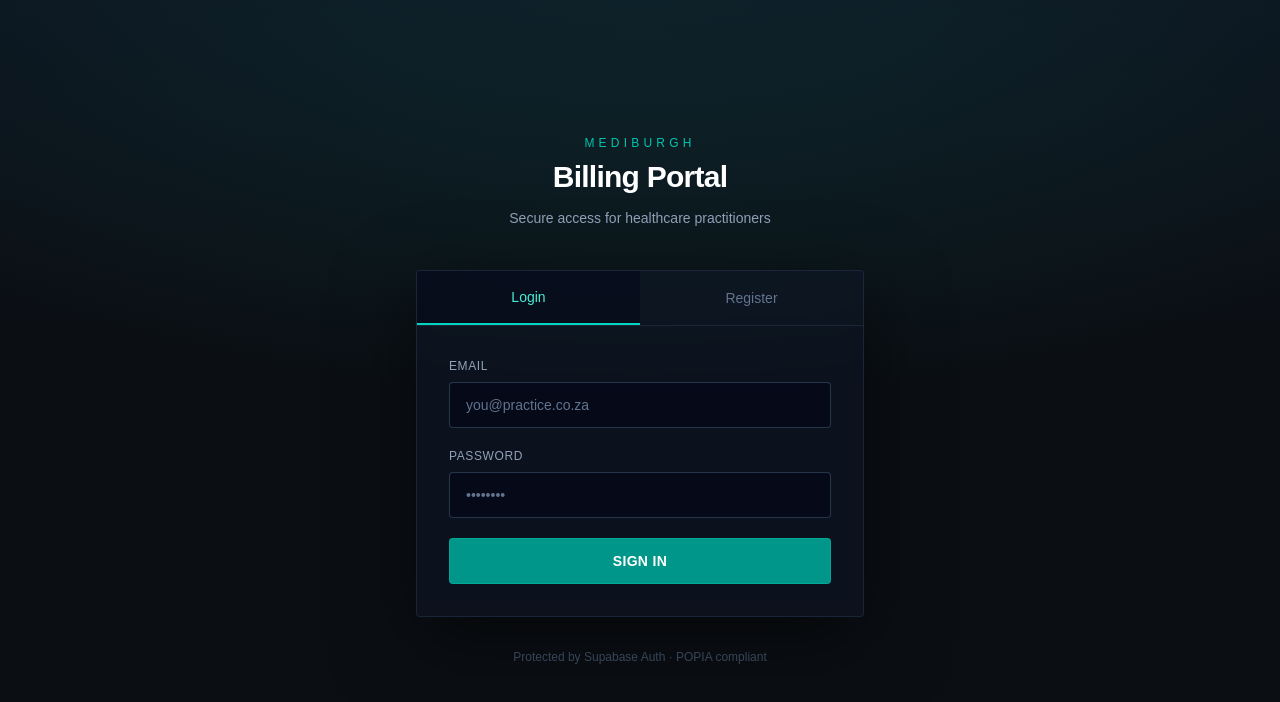
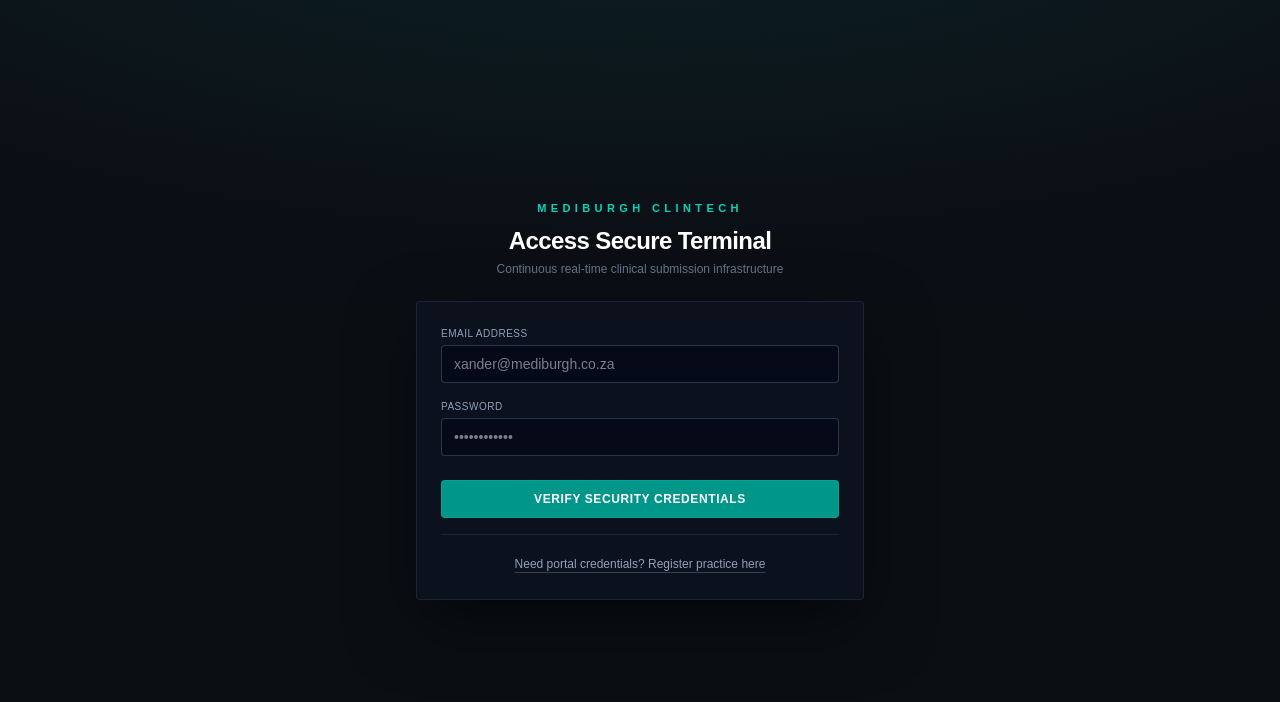
Before and after one commit to BurkeBomb/mediburgh-billing, a Next.js app: page / in a window 1280 px wide. Shown: the top 702 px of the page. Built offline with nearby package versions, Linux system fonts and the light colour scheme.

Commit message:
feat: complete catch-all auth gateway with dynamic profile role routing

```diff
--- a/app/page.tsx
+++ b/app/page.tsx
@@ -1,376 +1,217 @@
 "use client";
 
-import { FormEvent, useState } from "react";
+import { useState, useEffect } from "react";
 import { createClient } from "@/utils/supabase";
 
-type AuthMode = "login" | "register";
+export default function AuthenticationGatePage() {
+  const [email, setEmail] = useState("");
+  const [password, setPassword] = useState("");
+  const [authMode, setAuthMode] = useState<"login" | "register">("login");
 
-const inputClassName =
-  "w-full rounded-sm border border-slate-700/80 bg-slate-950/60 px-4 py-3 text-sm text-slate-100 placeholder:text-slate-500 outline-none transition focus:border-teal-500/70 focus:ring-1 focus:ring-teal-500/40";
+  // Registration Profile Metadata States
+  const [firstName, setFirstName] = useState("");
+  const [lastName, setLastName] = useState("");
+  const [practiceNumber, setPracticeNumber] = useState("");
+  const [specialty, setSpecialty] = useState("General Anesthesia");
 
-export default function Home() {
-  const [mode, setMode] = useState<AuthMode>("login");
-  const [loading, setLoading] = useState(false);
-  const [message, setMessage] = useState<{ type: "error" | "success"; text: string } | null>(
-    null,
-  );
+  const [processing, setProcessing] = useState(false);
+  const [error, setError] = useState<string | null>(null);
+  const [message, setMessage] = useState<string | null>(null);
 
-  const [loginEmail, setLoginEmail] = useState("");
-  const [loginPassword, setLoginPassword] = useState("");
+  const supabase = createClient();
 
-  const [firstName, setFirstName] = useState("");
-  const [surname, setSurname] = useState("");
-  const [practiceNumber, setPracticeNumber] = useState("");
-  const [specialty, setSpecialty] = useState("");
-  const [email, setEmail] = useState("");
-  const [contactNumber, setContactNumber] = useState("");
-  const [password, setPassword] = useState("");
-  const [privacyAccepted, setPrivacyAccepted] = useState(false);
+  // Route authenticated session configurations instantly on mount
+  useEffect(() => {
+    async function checkExistingSession() {
+      const { data: authData } = await supabase.auth.getUser();
+      if (authData?.user) {
+        handleRoleDirection(authData.user.id);
+      }
+    }
+    checkExistingSession();
+  }, []);
 
-  async function handleLogin(e: FormEvent) {
+  const handleRoleDirection = async (userId: string) => {
+    try {
+      const { data: profile, error: profileErr } = await supabase
+        .from("profiles")
+        .select("role")
+        .eq("id", userId)
+        .single();
+
+      if (profileErr || !profile) throw new Error("Practice configuration profile row missing.");
+
+      if (profile.role === "practitioner") {
+        window.location.href = "/dashboard";
+      } else {
+        window.location.href = "/office";
+      }
+    } catch (err: any) {
+      setError("Authorization routing error. Profile row sync failure.");
+      await supabase.auth.signOut();
+    }
+  };
+
+  const handleAuthenticationSubmit = async (e: React.FormEvent) => {
     e.preventDefault();
-    setLoading(true);
-    setMessage(null);
-
-    const supabase = createClient();
-    const { error } = await supabase.auth.signInWithPassword({
-      email: loginEmail,
-      password: loginPassword,
-    });
-
-    setLoading(false);
-
-    if (error) {
-      setMessage({ type: "error", text: error.message });
+    if (!email.trim() || !password.trim()) {
+      setError("Please input your authorization credentials completely.");
       return;
     }
 
-    setMessage({ type: "success", text: "Signed in successfully." });
-  }
-
-  async function handleRegister(e: FormEvent) {
-    e.preventDefault();
-    setLoading(true);
+    setProcessing(true);
+    setError(null);
     setMessage(null);
 
-    if (!privacyAccepted) {
-      setLoading(false);
-      setMessage({ type: "error", text: "Please accept the Privacy Policy to continue." });
-      return;
+    try {
+      if (authMode === "login") {
+        // ── EXECUTE SECURE PORTAL LOGIN ──
+        const { data: loginData, error: loginErr } = await supabase.auth.signInWithPassword({
+          email: email.trim(),
+          password: password.trim(),
+        });
+
+        if (loginErr) throw loginErr;
+        if (loginData?.user) {
+          handleRoleDirection(loginData.user.id);
+        }
+      } else {
+        // ── EXECUTE SECURE REGISTRATION FLOW ──
+        if (!firstName.trim() || !lastName.trim()) {
+          throw new Error("First name and surname fields are required for profile generation.");
+        }
+
+        const { data: registerData, error: registerErr } = await supabase.auth.signUp({
+          email: email.trim(),
+          password: password.trim(),
+        });
+
+        if (registerErr) throw registerErr;
+
+        if (registerData?.user) {
+          // Write explicit structural data parameters to profiles relation table
+          const { error: profileCreateErr } = await supabase
+            .from("profiles")
+            .insert([
+              {
+                id: registerData.user.id,
+                name: firstName.trim(),
+                surname: lastName.trim(),
+                practice_number: practiceNumber.trim() || null,
+                specialty: specialty,
+                email: email.trim().toLowerCase(),
+                role: "practitioner", // Default signups to clinical theater interface tracking
+              },
+            ]);
+
+          if (profileCreateErr) throw profileCreateErr;
+
+          setMessage("Secure practice registration complete. Accessing control panel...");
+          handleRoleDirection(registerData.user.id);
+        }
+      }
+    } catch (err: any) {
+      console.error("Auth transaction anomaly logged:", err);
+      setError(err.message || "Credential verification pipeline handshake failed.");
+    } finally {
+      setProcessing(false);
     }
-
-    const supabase = createClient();
-    const { data, error: signUpError } = await supabase.auth.signUp({
-      email,
-      password,
-      options: {
-        data: {
-          first_name: firstName,
-          surname,
-          practice_number: practiceNumber,
-          specialty,
-          contact_number: contactNumber,
-        },
-      },
-    });
-
-    if (signUpError) {
-      setLoading(false);
-      setMessage({ type: "error", text: signUpError.message });
-      return;
-    }
-
-    const userId = data.user?.id;
-    if (!userId) {
-      setLoading(false);
-      setMessage({
-        type: "error",
-        text: "Account created, but no user ID was returned. Check your email to confirm signup.",
-      });
-      return;
-    }
-
-    const { error: profileError } = await supabase.from("profiles").insert({
-      id: userId,
-      name: firstName,
-      surname,
-      practice_number: practiceNumber,
-      specialty,
-      email,
-      contact_number: contactNumber,
-      role: "practitioner",
-    });
-
-    setLoading(false);
-
-    if (profileError) {
-      setMessage({
-        type: "error",
-        text: `Account created, but profile setup failed: ${profileError.message}`,
-      });
-      return;
-    }
-
-    setMessage({
-      type: "success",
-      text: "Registration complete. Check your email if confirmation is required.",
-    });
-  }
+  };
 
   return (
-    <div className="relative flex min-h-full flex-1 items-center justify-center overflow-hidden bg-[#0b0f14] px-4 py-12">
-      <div
-        aria-hidden
-        className="pointer-events-none absolute inset-0 bg-[radial-gradient(ellipse_80%_60%_at_50%_-10%,rgba(20,184,166,0.18),transparent)]"
-      />
-      <div
-        aria-hidden
-        className="pointer-events-none absolute inset-0 bg-[linear-gradient(to_bottom,rgba(15,23,42,0.4),transparent_40%,rgba(11,15,20,0.9))]"
-      />
+    <div className="relative min-h-screen flex flex-col justify-center items-center bg-[#0b0f14] px-4 py-12 sm:px-6 lg:px-8 overflow-hidden">
+      {/* Visual Aesthetic Layers */}
+      <div aria-hidden className="pointer-events-none absolute inset-0 bg-[radial-gradient(ellipse_80%_50%_at_50%_-20%,rgba(20,184,166,0.12),transparent)]" />
+      <div aria-hidden className="pointer-events-none absolute inset-0 bg-[linear-gradient(to_bottom,rgba(15,23,42,0.1),transparent_40%,rgba(11,15,20,1))]" />
 
-      <div className="relative w-full max-w-md">
-        <header className="mb-10 text-center">
-          <p className="mb-2 text-xs font-medium uppercase tracking-[0.35em] text-teal-400/90">
-            Mediburgh
+      <div className="relative w-full max-w-md space-y-6 z-10">
+        <div className="text-center">
+          <p className="text-[11px] font-semibold uppercase tracking-[0.4em] text-teal-400">Mediburgh ClinTech</p>
+          <h2 className="mt-2 text-2xl font-bold tracking-tight text-white">
+            {authMode === "login" ? "Access Secure Terminal" : "Register Practice Token"}
+          </h2>
+          <p className="mt-1 text-xs text-slate-500">
+            Continuous real-time clinical submission infrastructure
           </p>
-          <h1 className="text-3xl font-semibold tracking-tight text-white">
-            Billing Portal
-          </h1>
-          <p className="mt-3 text-sm leading-relaxed text-slate-400">
-            Secure access for healthcare practitioners
-          </p>
-        </header>
+        </div>
 
-        <div className="overflow-hidden rounded-sm border border-slate-800/90 bg-slate-900/40 shadow-[0_24px_80px_rgba(0,0,0,0.55)] backdrop-blur-sm">
-          <div className="grid grid-cols-2 border-b border-slate-800/90">
+        <div className="rounded-sm border border-slate-800/90 bg-slate-900/40 p-6 shadow-[0_24px_64px_rgba(0,0,0,0.5)] backdrop-blur-sm">
+          {error && (
+            <div className="mb-4 rounded-sm border border-red-500/30 bg-red-950/20 px-3 py-2 text-xs text-red-300">
+              {error}
+            </div>
+          )}
+          {message && (
+            <div className="mb-4 rounded-sm border border-teal-500/30 bg-teal-950/20 px-3 py-2 text-xs text-teal-200">
+              {message}
+            </div>
+          )}
+
+          <form onSubmit={handleAuthenticationSubmit} className="space-y-4">
+            {authMode === "register" && (
+              <div className="grid grid-cols-2 gap-3 animation-fadeIn">
+                <div>
+                  <label htmlFor="first-name-input" className="block text-[10px] font-medium uppercase tracking-wider text-slate-400 mb-1">First Name</label>
+                  <input id="first-name-input" type="text" value={firstName} onChange={(e) => setFirstName(e.target.value)} className="w-full rounded-sm border border-slate-700/80 bg-slate-950/60 px-3 py-2 text-sm text-slate-100 outline-none transition focus:border-teal-500/70" placeholder="Xander" required />
+                </div>
+                <div>
+                  <label htmlFor="last-name-input" className="block text-[10px] font-medium uppercase tracking-wider text-slate-400 mb-1">Surname</label>
+                  <input id="last-name-input" type="text" value={lastName} onChange={(e) => setLastName(e.target.value)} className="w-full rounded-sm border border-slate-700/80 bg-slate-950/60 px-3 py-2 text-sm text-slate-100 outline-none transition focus:border-teal-500/70" placeholder="Burke" required />
+                </div>
+              </div>
+            )}
+
+            <div>
+              <label htmlFor="auth-email-input" className="block text-[10px] font-medium uppercase tracking-wider text-slate-400 mb-1">Email Address</label>
+              <input id="auth-email-input" type="email" value={email} onChange={(e) => setEmail(e.target.value)} className="w-full rounded-sm border border-slate-700/80 bg-slate-950/60 px-3 py-2 text-sm text-slate-100 outline-none transition focus:border-teal-500/70" placeholder="xander@mediburgh.co.za" required />
+            </div>
+
+            <div>
+              <label htmlFor="auth-password-input" className="block text-[10px] font-medium uppercase tracking-wider text-slate-400 mb-1">Password</label>
+              <input id="auth-password-input" type="password" value={password} onChange={(e) => setPassword(e.target.value)} className="w-full rounded-sm border border-slate-700/80 bg-slate-950/60 px-3 py-2 text-sm text-slate-100 outline-none transition focus:border-teal-500/70" placeholder="••••••••••••" required />
+            </div>
+
+            {authMode === "register" && (
+              <div className="grid grid-cols-1 sm:grid-cols-2 gap-3 border-t border-slate-800/60 pt-3">
+                <div>
+                  <label htmlFor="practice-num-input" className="block text-[10px] font-medium uppercase tracking-wider text-slate-400 mb-1">Practice Number</label>
+                  <input id="practice-num-input" type="text" value={practiceNumber} onChange={(e) => setPracticeNumber(e.target.value)} className="w-full rounded-sm border border-slate-700/80 bg-slate-950/60 px-3 py-2 text-sm text-slate-100 outline-none transition focus:border-teal-500/70" placeholder="e.g. 0123456" />
+                </div>
+                <div>
+                  <label htmlFor="specialty-select" className="block text-[10px] font-medium uppercase tracking-wider text-slate-400 mb-1">Clinical Field</label>
+                  <select id="specialty-select" value={specialty} onChange={(e) => setSpecialty(e.target.value)} className="w-full rounded-sm border border-slate-700/80 bg-slate-950 px-3 py-2 text-sm text-slate-100 outline-none transition focus:border-teal-500/70">
+                    <option value="General Anesthesia">Anesthesiology</option>
+                    <option value="Orthopedic Surgery">Orthopedic Surgery</option>
+                    <option value="Clinical Technology">Clinical Technology</option>
+                    <option value="General Practice">General Practice</option>
+                  </select>
+                </div>
+              </div>
+            )}
+
+            <button
+              type="submit"
+              disabled={processing}
+              className="w-full rounded-sm bg-teal-600 border border-teal-500/40 py-2.5 text-xs font-semibold uppercase tracking-wider text-white transition hover:bg-teal-500 disabled:opacity-40 mt-2"
+            >
+              {processing ? "Authorizing Trace Matrix..." : authMode === "login" ? "Verify Security Credentials" : "Initialize System Account"}
+            </button>
+          </form>
+
+          <div className="mt-4 border-t border-slate-800/80 pt-4 text-center">
             <button
               type="button"
               onClick={() => {
-                setMode("login");
+                setAuthMode(prev => prev === "login" ? "register" : "login");
+                setError(null);
                 setMessage(null);
               }}
-              className={`px-4 py-4 text-sm font-medium transition ${
-                mode === "login"
-                  ? "border-b-2 border-teal-400 bg-slate-950/50 text-teal-300"
-                  : "text-slate-500 hover:text-slate-300"
-              }`}
+              className="text-xs text-slate-400 hover:text-teal-400 transition underline decoration-slate-700 underline-offset-4"
             >
-              Login
-            </button>
-            <button
-              type="button"
-              onClick={() => {
-                setMode("register");
-                setMessage(null);
-              }}
-              className={`px-4 py-4 text-sm font-medium transition ${
-                mode === "register"
-                  ? "border-b-2 border-teal-400 bg-slate-950/50 text-teal-300"
-                  : "text-slate-500 hover:text-slate-300"
-              }`}
-            >
-              Register
+              {authMode === "login" ? "Need portal credentials? Register practice here" : "Return to secure access connection"}
             </button>
           </div>
-
-          <div className="p-8">
-            {message && (
-              <div
-                className={`mb-6 rounded-sm border px-4 py-3 text-sm ${
-                  message.type === "error"
-                    ? "border-red-500/40 bg-red-950/30 text-red-200"
-                    : "border-teal-500/40 bg-teal-950/20 text-teal-100"
-                }`}
-              >
-                {message.text}
-              </div>
-            )}
-
-            {mode === "login" ? (
-              <form onSubmit={handleLogin} className="space-y-5">
-                <div>
-                  <label htmlFor="login-email" className="mb-2 block text-xs font-medium uppercase tracking-wider text-slate-400">
-                    Email
-                  </label>
-                  <input
-                    id="login-email"
-                    type="email"
-                    required
-                    autoComplete="email"
-                    value={loginEmail}
-                    onChange={(e) => setLoginEmail(e.target.value)}
-                    className={inputClassName}
-                    placeholder="you@practice.co.za"
-                  />
-                </div>
-                <div>
-                  <label htmlFor="login-password" className="mb-2 block text-xs font-medium uppercase tracking-wider text-slate-400">
-                    Password
-                  </label>
-                  <input
-                    id="login-password"
-                    type="password"
-                    required
-                    autoComplete="current-password"
-                    value={loginPassword}
-                    onChange={(e) => setLoginPassword(e.target.value)}
-                    className={inputClassName}
-                    placeholder="••••••••"
-                  />
-                </div>
-                <button
-                  type="submit"
-                  disabled={loading}
-                  className="w-full rounded-sm border border-teal-500/50 bg-teal-600 px-4 py-3 text-sm font-semibold uppercase tracking-wide text-white transition hover:bg-teal-500 disabled:cursor-not-allowed disabled:opacity-50"
-                >
-                  {loading ? "Signing in…" : "Sign in"}
-                </button>
-              </form>
-            ) : (
-              <form onSubmit={handleRegister} className="space-y-4">
-                <div className="grid grid-cols-2 gap-4">
-                  <div>
-                    <label htmlFor="first-name" className="mb-2 block text-xs font-medium uppercase tracking-wider text-slate-400">
-                      Name
-                    </label>
-                    <input
-                      id="first-name"
-                      type="text"
-                      required
-                      autoComplete="given-name"
-                      value={firstName}
-                      onChange={(e) => setFirstName(e.target.value)}
-                      className={inputClassName}
-                      placeholder="Jane"
-                    />
-                  </div>
-                  <div>
-                    <label htmlFor="surname" className="mb-2 block text-xs font-medium uppercase tracking-wider text-slate-400">
-                      Surname
-                    </label>
-                    <input
-                      id="surname"
-                      type="text"
-                      required
-                      autoComplete="family-name"
-                      value={surname}
-                      onChange={(e) => setSurname(e.target.value)}
-                      className={inputClassName}
-                      placeholder="Smith"
-                    />
-                  </div>
-                </div>
-
-                <div>
-                  <label htmlFor="practice-number" className="mb-2 block text-xs font-medium uppercase tracking-wider text-slate-400">
-                    Practice Number
-                  </label>
-                  <input
-                    id="practice-number"
-                    type="text"
-                    required
-                    value={practiceNumber}
-                    onChange={(e) => setPracticeNumber(e.target.value)}
-                    className={inputClassName}
-                    placeholder="MP1234567"
-                  />
-                </div>
-
-                <div>
-                  <label htmlFor="specialty" className="mb-2 block text-xs font-medium uppercase tracking-wider text-slate-400">
-                    Specialty
-                  </label>
-                  <input
-                    id="specialty"
-                    type="text"
-                    required
-                    value={specialty}
-                    onChange={(e) => setSpecialty(e.target.value)}
-                    className={inputClassName}
-                    placeholder="General Practice"
-                  />
-                </div>
-
-                <div>
-                  <label htmlFor="register-email" className="mb-2 block text-xs font-medium uppercase tracking-wider text-slate-400">
-                    Email
-                  </label>
-                  <input
-                    id="register-email"
-                    type="email"
-                    required
-                    autoComplete="email"
-                    value={email}
-                    onChange={(e) => setEmail(e.target.value)}
-                    className={inputClassName}
-                    placeholder="you@practice.co.za"
-                  />
-                </div>
-
-                <div>
-                  <label htmlFor="contact-number" className="mb-2 block text-xs font-medium uppercase tracking-wider text-slate-400">
-                    Contact Number
-                  </label>
-                  <input
-                    id="contact-number"
-                    type="tel"
-                    required
-                    autoComplete="tel"
-                    value={contactNumber}
-                    onChange={(e) => setContactNumber(e.target.value)}
-                    className={inputClassName}
-                    placeholder="+27 82 000 0000"
-                  />
-                </div>
-
-                <div>
-                  <label htmlFor="register-password" className="mb-2 block text-xs font-medium uppercase tracking-wider text-slate-400">
-                    Password
-                  </label>
-                  <input
-                    id="register-password"
-                    type="password"
-                    required
-                    minLength={8}
-                    autoComplete="new-password"
-                    value={password}
-                    onChange={(e) => setPassword(e.target.value)}
-                    className={inputClassName}
-                    placeholder="Minimum 8 characters"
-                  />
-                </div>
-
-                <label className="flex cursor-pointer items-start gap-3 rounded-sm border border-slate-800/80 bg-slate-950/40 p-4">
-                  <input
-                    type="checkbox"
-                    checked={privacyAccepted}
-                    onChange={(e) => setPrivacyAccepted(e.target.checked)}
-                    className="mt-0.5 h-4 w-4 shrink-0 rounded-sm border-slate-600 bg-slate-950 text-teal-500 focus:ring-teal-500/40"
-                  />
-                  <span className="text-sm leading-relaxed text-slate-400">
-                    I agree to the{" "}
-                    <a href="/privacy" className="text-teal-400 underline-offset-2 hover:underline">
-                      Privacy Policy
-                    </a>{" "}
-                    and consent to the processing of my personal information.
-                  </span>
-                </label>
-
-                <button
-                  type="submit"
-                  disabled={loading}
-                  className="w-full rounded-sm border border-teal-500/50 bg-teal-600 px-4 py-3 text-sm font-semibold uppercase tracking-wide text-white transition hover:bg-teal-500 disabled:cursor-not-allowed disabled:opacity-50"
-                >
-                  {loading ? "Creating account…" : "Create account"}
-                </button>
-              </form>
-            )}
-          </div>
         </div>
-
-        <p className="mt-8 text-center text-xs text-slate-600">
-          Protected by Supabase Auth · POPIA compliant
-        </p>
       </div>
     </div>
   );
```
